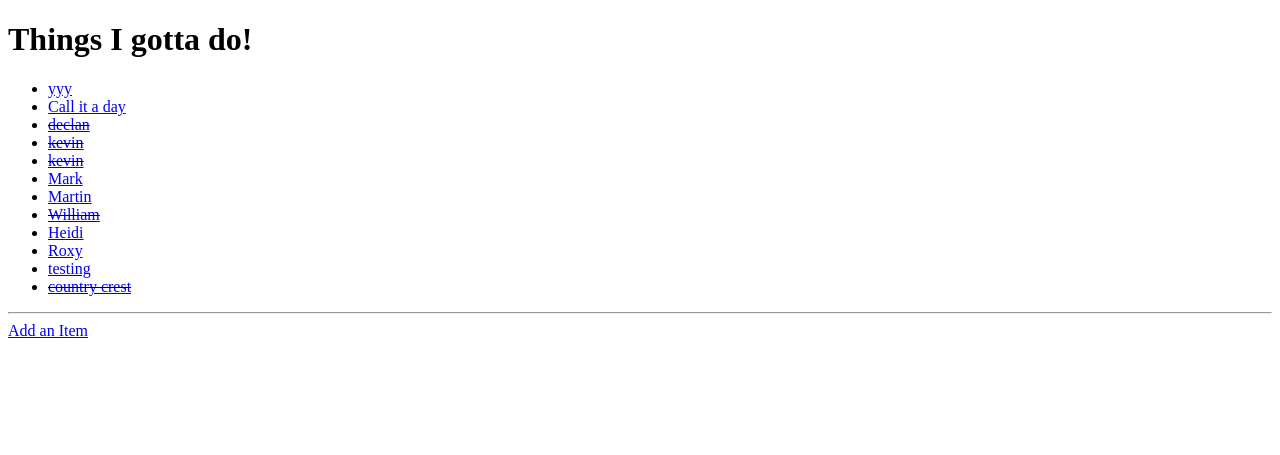
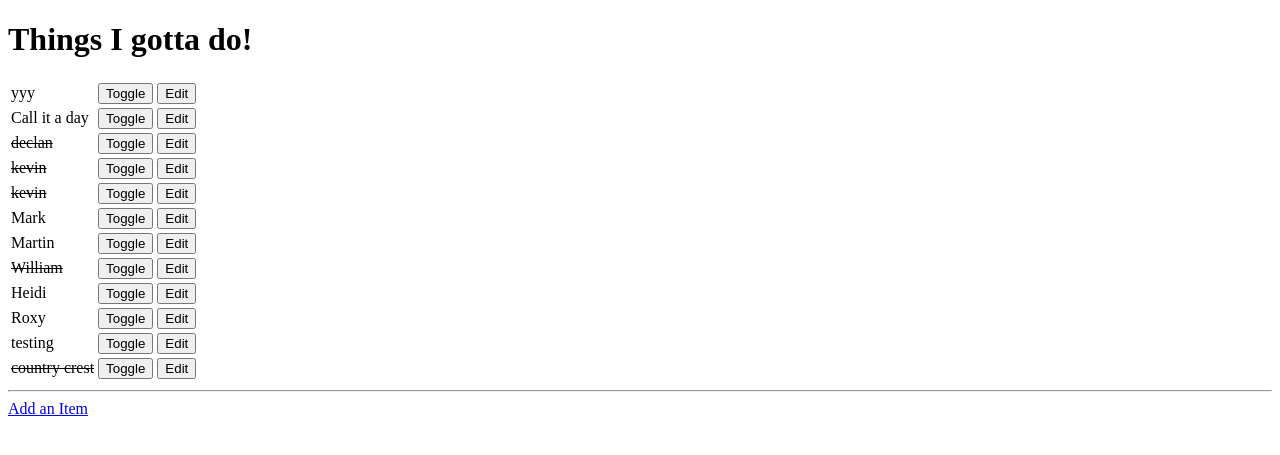
Before and after one commit to declanmunroe/django_todo_app, a Django app: page / in a window 1280 px wide. Shown: the top 455 px of the page. Run offline with Django 3.2, Linux system fonts and the light colour scheme; data comes from the database, SQL or seed files in the repository; both versions use the stored data as it was after the commit.

Commit message:
Toggle button implemented

```diff
--- a/todo/settings.py
+++ b/todo/settings.py
@@ -20,7 +20,7 @@ BASE_DIR = os.path.dirname(os.path.dirname(os.path.abspath(__file__)))
 # See https://docs.djangoproject.com/en/1.11/howto/deployment/checklist/
 
 # SECURITY WARNING: keep the secret key used in production secret!
-SECRET_KEY = '(4l+hpa27r04roe5947$&m@p^&bh%k8gayj)%&9l^qj%5o6-uu'
+SECRET_KEY = os.environ.get("SECRET_KEY")
 
 # SECURITY WARNING: don't run with debug turned on in production!
 DEBUG = True
--- a/todo/urls.py
+++ b/todo/urls.py
@@ -15,7 +15,7 @@ Including another URLconf
 """
 from django.conf.urls import url
 from django.contrib import admin
-from todoitem.views import get_index, add_item, edit_item
+from todoitem.views import get_index, add_item, edit_item, toggle_item
 
 urlpatterns = [
     url(r'^admin/', admin.site.urls),
@@ -23,4 +23,5 @@ urlpatterns = [
     url(r"add$", add_item), #add$ means the url must end with add
     url(r"^edit/(\d+)$", edit_item), #^means the url must begin with edit. $ means it must end with the last character before the doller sign. \d+ means one or more digit after the edit. We use this to access the many different id numbers.
                                             #(?P<id>\d+) the brackets creates a group for the numbers \d+    ?P<id> puts the number ie \d+ into a variable called id. Can also be written like this (\d+)
+    url(r"^toggle/(\d+)$", toggle_item), # r"^toggle/(\d+)$ toggle is one argument and (\d+) is the second argument
 ]
--- a/todoitem/forms.py
+++ b/todoitem/forms.py
@@ -5,3 +5,5 @@ class TodoItemForm(forms.ModelForm):
     class Meta:
         model = TodoItem
         fields = ('name', 'done')
+
+#forms.py is just a django shortcut of creating a form so you dont have to fill up your index .html with a contact form.
--- a/todoitem/templates/index.html
+++ b/todoitem/templates/index.html
@@ -9,15 +9,28 @@
 <body>
     <h1>Things I gotta do!</h1>
 
-    <ul>
+    <table>
         {% for item in items %}
+        <tr>
             {% if item.done %}
-                <li><strike><a href="/edit/{{ item.id }}">{{ item.name }}</a></strike></li>
+            <td><strike>{{ item.name }}</strike></td>
             {% else %}
-                <li><a href="/edit/{{ item.id }}">{{ item.name }}</a></li>
+            <td>{{ item.name }}</td>
             {% endif %}
+
+            <td>
+                <form method="POST" action="toggle/{{ item.id }}">{% csrf_token %}<input type="submit" value="Toggle"></form>
+            </td>
+
+            <td>
+                <form method="GET" action="edit/{{ item.id }}"><input type="submit" value="Edit"></form>
+            </td>
+        </tr>
+        {% empty %}
+        <p>You have nothing to do.</p>
         {% endfor %}
-    </ul>
+
+    </table>
 
     <hr>
 
--- a/todoitem/templates/item_form.html
+++ b/todoitem/templates/item_form.html
@@ -12,7 +12,7 @@
     <form method = "POST">
         {% csrf_token %}
 
-        {{ form }}
+        {{ form }} <!--form is been called from return render(request, "item_form.html", { 'form': form }) in the views.py file within the add and edit function-->
         <button type = "submit">Save</button>
     </form>
 </body>
--- a/todoitem/views.py
+++ b/todoitem/views.py
@@ -34,3 +34,11 @@ def edit_item(request, id):
         form = TodoItemForm(instance=item)
 
     return render(request, "item_form.html", { 'form': form })
+
+def toggle_item(request, id):
+    item = get_object_or_404(TodoItem, pk=id)
+
+    item.done = not item.done # this line is the toggle. Reads in the done value and passes the oppisote of that value into the variable item.done
+    item.save()
+
+    return redirect(get_index)
```
Also changed, not shown: db.sqlite3.
